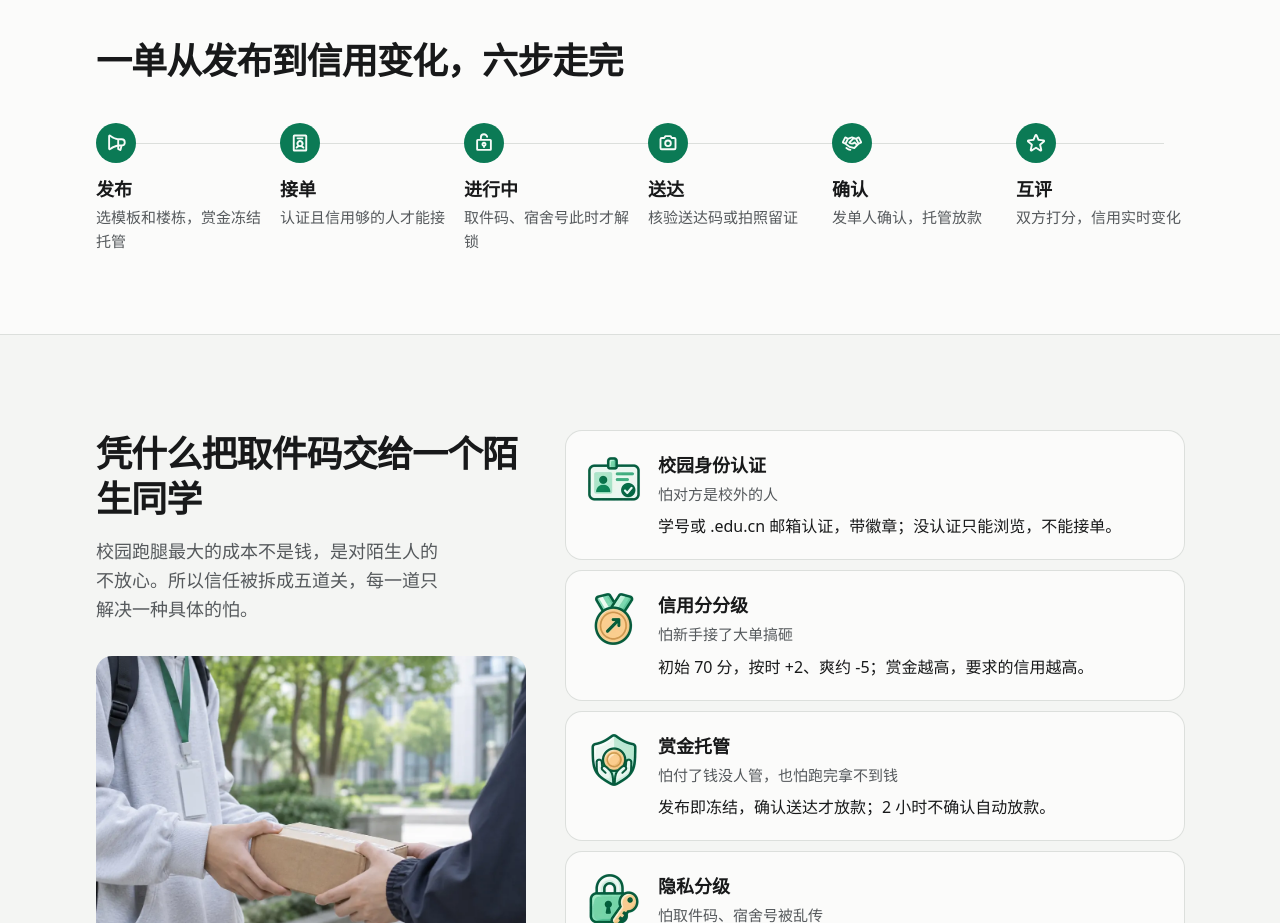
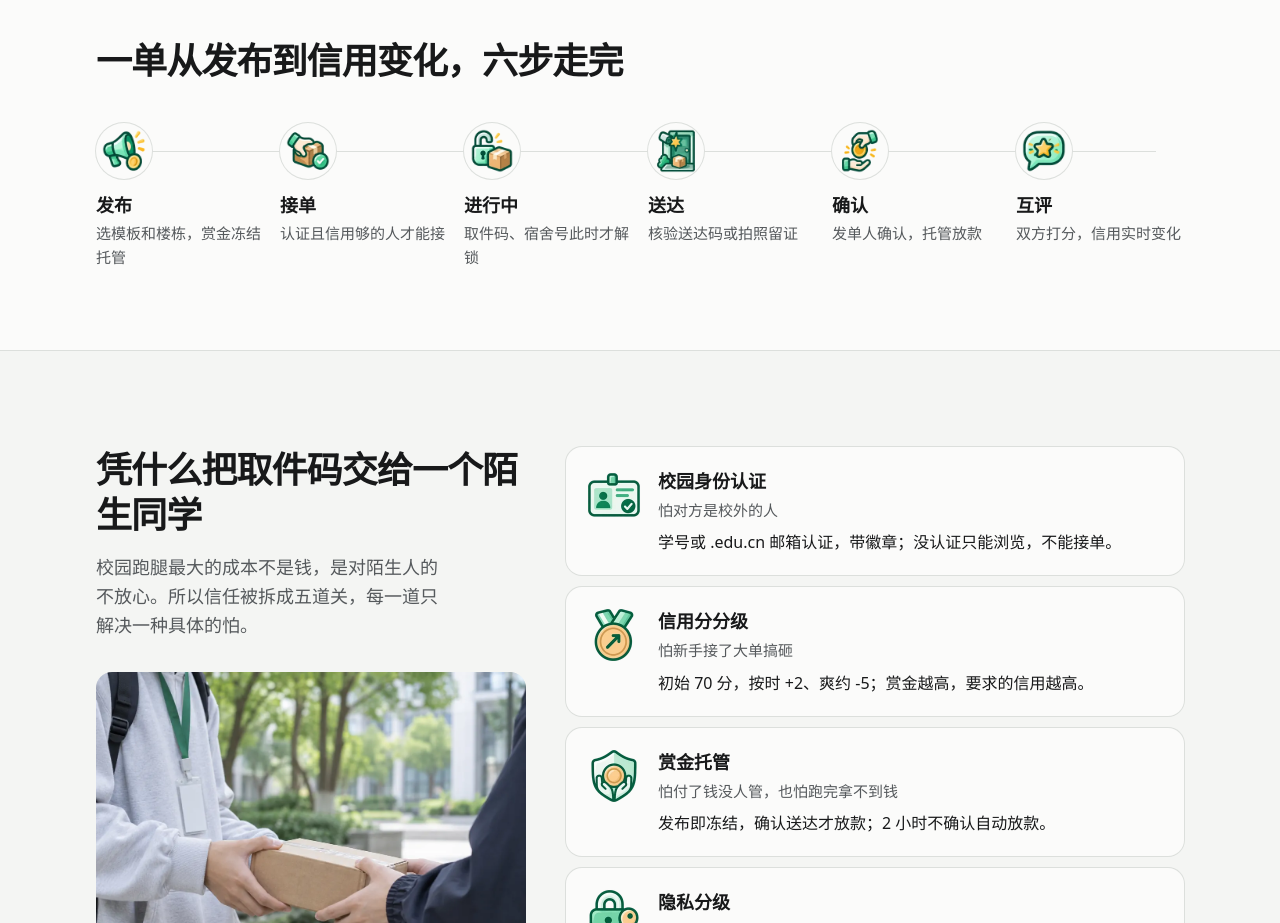
Before and after one commit to Ekko237/campus-errand, a React (Vite) app: page /app in a window 1280 px wide. Shown: the part 1580-2503 px from the top of the page. Built offline with nearby package versions, Linux system fonts and the light colour scheme.

Commit message:
第 10 轮：流程六步与引导弹窗换成生成图
Co-Authored-By: Claude Opus 5.5 <noreply@anthropic.com>

```diff
--- a/src/app/AppRoot.jsx
+++ b/src/app/AppRoot.jsx
@@ -71,9 +71,9 @@ function Onboarding() {
   const { state, act } = useStore()
   const nav = useNavigate()
   const steps = [
-    { Icon: PersonSimpleRun, t: '顶部一键切换身份', d: '一个人就能分别扮演发单人和跑腿人，把一单从头走到尾。' },
-    { Icon: Megaphone, t: '发单先托管，接单先认证', d: '赏金发布时就冻结；没做校园认证的人只能看，不能接。' },
-    { Icon: SealCheck, t: '送达确认才放款，互评改信用', d: '凭送达码或照片交付，确认后放款，双方互评，信用分实时变化。' },
+    { src: 'brand/logo-v2.png', alt: '奔跑的顺路侠小人', t: '顶部一键切换身份', d: '一个人就能分别扮演发单人和跑腿人，把一单从头走到尾。' },
+    { src: 'icons/step-publish-v1.webp', alt: '带硬币的喇叭', t: '发单先托管，接单先认证', d: '赏金发布时就冻结；没做校园认证的人只能看，不能接。' },
+    { src: 'icons/step-confirm-v1.webp', alt: '两只手传递硬币', t: '送达确认才放款，互评改信用', d: '凭送达码或照片交付，确认后放款，双方互评，信用分实时变化。' },
   ]
   const start = () => {
     act('tour', { tour: { active: true, taskId: null, done: false } })
@@ -85,7 +85,7 @@ function Onboarding() {
       <ol className="space-y-4">
         {steps.map((s, i) => (
           <li key={s.t} className="flex gap-3">
-            <span className="grid size-11 shrink-0 place-items-center rounded-full bg-accent-soft text-accent"><s.Icon size={22} weight="bold" /></span>
+            <img src={`${import.meta.env.BASE_URL}${s.src}`} width={48} height={48} alt={s.alt} className="size-12 shrink-0 rounded-xl object-contain" />
             <div>
               <p className="text-[17px] font-semibold">{i + 1}. {s.t}</p>
               <p className="mt-0.5 text-[15px] leading-relaxed text-muted">{s.d}</p>
--- a/src/landing/Landing.jsx
+++ b/src/landing/Landing.jsx
@@ -148,12 +148,12 @@ function Scenes() {
 }
 
 const LOOP = [
-  { Icon: Megaphone, t: '发布', d: '选模板和楼栋，赏金冻结托管' },
-  { Icon: IdentificationBadge, t: '接单', d: '认证且信用够的人才能接' },
-  { Icon: LockKeyOpen, t: '进行中', d: '取件码、宿舍号此时才解锁' },
-  { Icon: Camera, t: '送达', d: '核验送达码或拍照留证' },
-  { Icon: Handshake, t: '确认', d: '发单人确认，托管放款' },
-  { Icon: Star, t: '互评', d: '双方打分，信用实时变化' },
+  { icon: 'step-publish', alt: '带硬币的喇叭', t: '发布', d: '选模板和楼栋，赏金冻结托管' },
+  { icon: 'step-accept', alt: '接过包裹的手', t: '接单', d: '认证且信用够的人才能接' },
+  { icon: 'step-ongoing', alt: '打开的锁和包裹', t: '进行中', d: '取件码、宿舍号此时才解锁' },
+  { icon: 'step-deliver', alt: '放在门口拍照的包裹', t: '送达', d: '核验送达码或拍照留证' },
+  { icon: 'step-confirm', alt: '两只手传递硬币', t: '确认', d: '发单人确认，托管放款' },
+  { icon: 'step-rate', alt: '带星星的对话气泡', t: '互评', d: '双方打分，信用实时变化' },
 ]
 
 function Loop() {
@@ -163,11 +163,11 @@ function Loop() {
       <div className="mx-auto max-w-6xl px-4 py-16 md:px-8 md:py-20">
         <Reveal><H2>一单从发布到信用变化，六步走完</H2></Reveal>
         <ol className="relative mt-10 grid gap-6 md:grid-cols-6 md:gap-4">
-          <span aria-hidden="true" className="absolute left-5 top-5 h-[calc(100%-2.5rem)] w-px bg-line md:left-5 md:right-5 md:h-px md:w-auto" />
+          <span aria-hidden="true" className="absolute left-7 top-7 h-[calc(100%-3.5rem)] w-px bg-line md:left-7 md:right-7 md:h-px md:w-auto" />
           {LOOP.map((s, i) => (
             <motion.li key={s.t} className="relative flex gap-4 md:flex-col md:gap-3"
               initial={reduce ? false : { opacity: 0, y: 16 }} whileInView={{ opacity: 1, y: 0 }} viewport={{ once: true, amount: 0.4 }} transition={{ duration: 0.5, delay: i * 0.07, ease }}>
-              <span className="relative grid size-10 shrink-0 place-items-center rounded-full bg-accent text-on-accent"><s.Icon size={20} weight="bold" /></span>
+              <span className="relative grid size-14 shrink-0 place-items-center rounded-full bg-surface ring-1 ring-line"><img src={icon(s.icon + '-v1')} width={44} height={44} alt={s.alt} loading="lazy" className="size-11 object-contain" /></span>
               <div>
                 <p className="text-lg font-bold">{s.t}</p>
                 <p className="mt-0.5 text-[15px] leading-relaxed text-muted">{s.d}</p>
```
Also changed, not shown: 1 other file (tests, documents, lock files or other folders).
